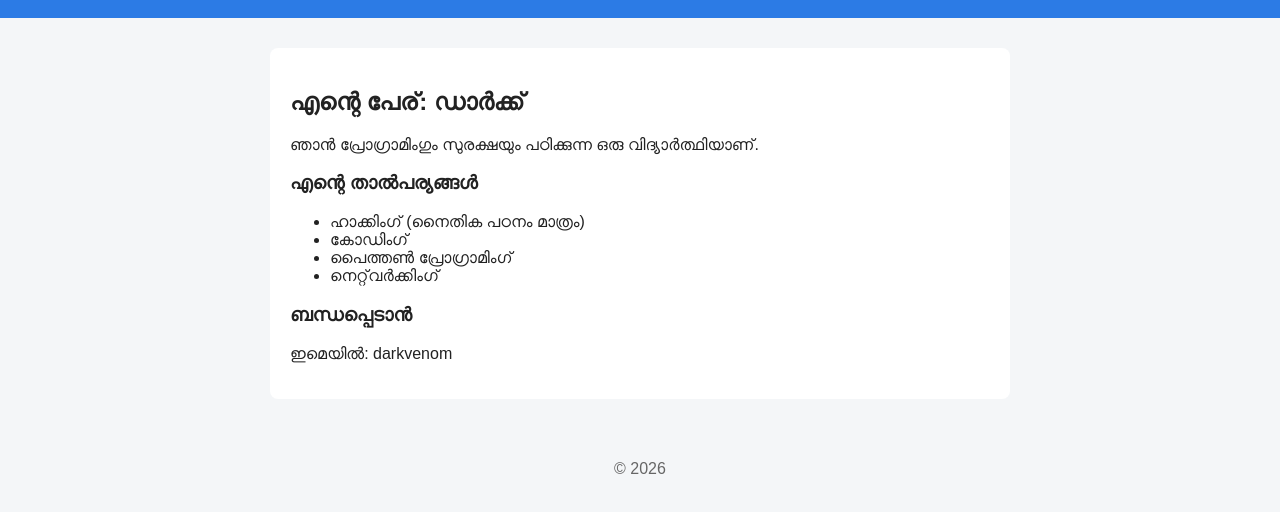
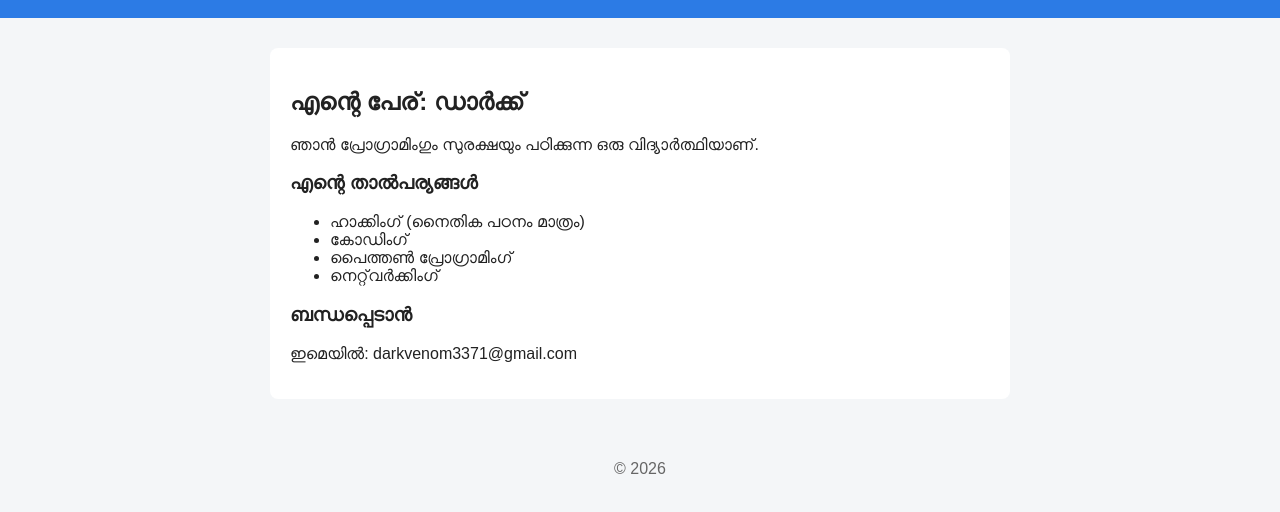
Before and after one commit to darkvenom3371-source/Mysite, a plain HTML site: page about.html in a window 1280 px wide. Shown: the part 120-632 px from the top of the page. Drawn offline with Linux system fonts and the light colour scheme.

Commit message:
Added email to about page

```diff
--- a/about.html
+++ b/about.html
@@ -28,7 +28,7 @@
     </ul>
 
     <h3>ബന്ധപ്പെടാൻ</h3>
-    <p>ഇമെയിൽ: darkvenom</p>
+    <p>ഇമെയിൽ: darkvenom3371@gmail.com</p>
   </main>
 
   <footer>
```
